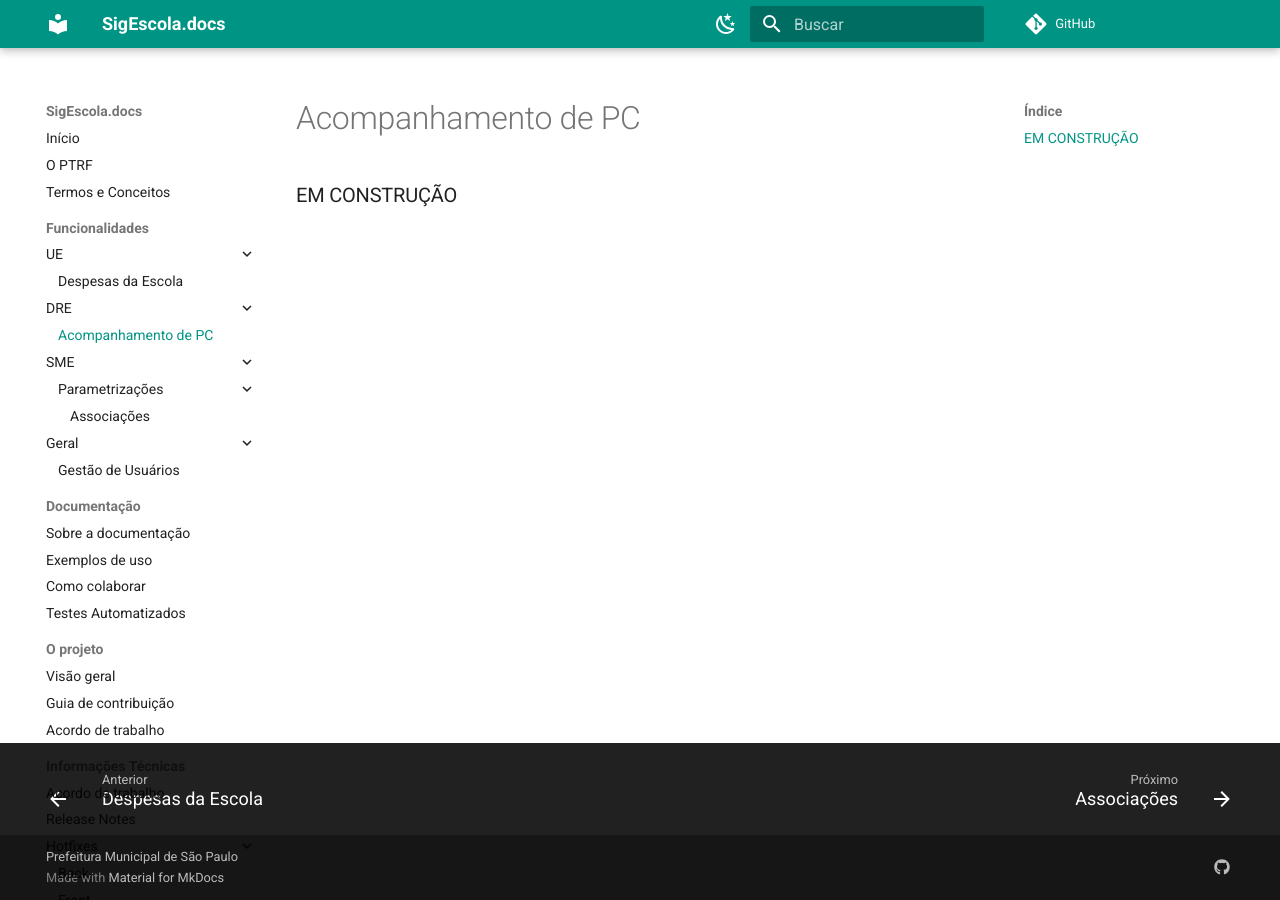
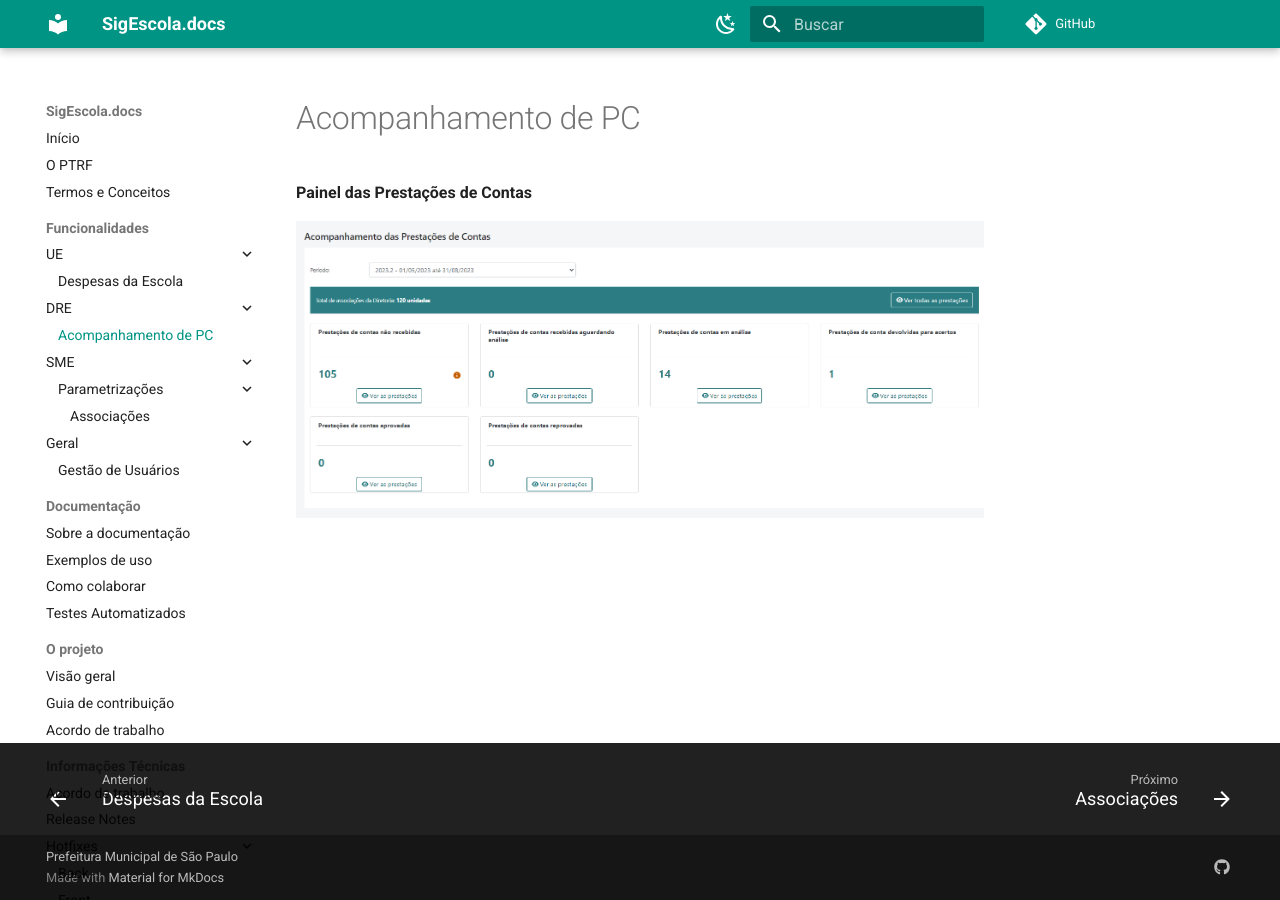
Before and after one commit to prefeiturasp/SME-PTRF-Docs, an MkDocs documentation site: the page built from docs/funcionalidades/dre/Acompanhamento de PC.md, in a window 1280 px wide. Built offline with MkDocs 1.6.1 and Material for MkDocs 9.7.7, drawn with Linux system fonts in a browser that asks for light colours; comment, search, counter and statistics services are not loaded.

Commit message:
Alteração da documentação: Acompanhamento de PC

```diff
--- a/docs/funcionalidades/dre/Acompanhamento de PC.md
+++ b/docs/funcionalidades/dre/Acompanhamento de PC.md
@@ -1,3 +1,5 @@
 # Acompanhamento de PC
 
-### EM CONSTRUÇÃO ###
+**Painel das Prestações de Contas**
+
+![Painel de Prestações de Contas](../../imagens/DRE/Painel PC.png)
```
Also changed, not shown: docs/imagens/DRE/Painel PC.png (added).
